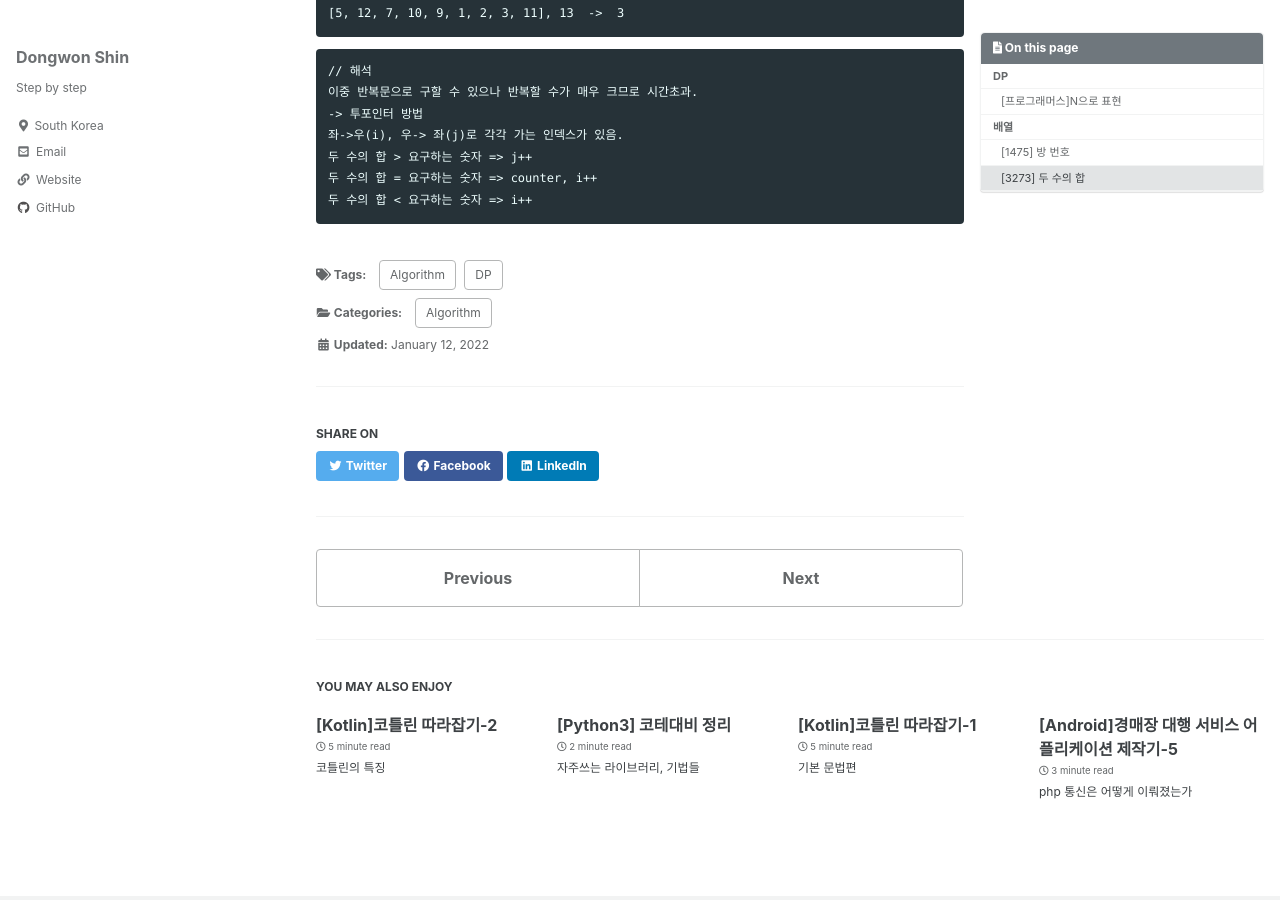
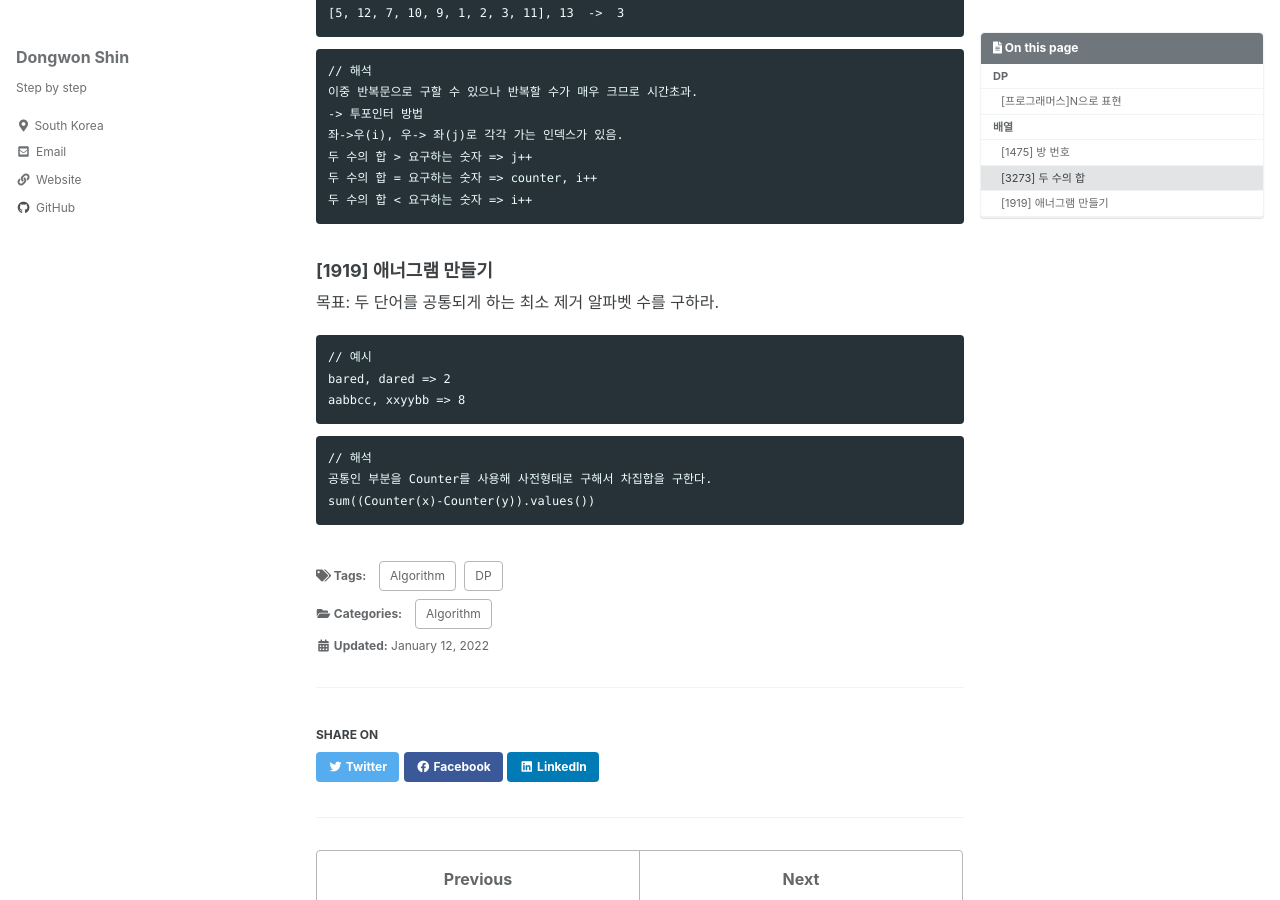
Before and after one commit to ponopono0322/ponopono0322.github.io, a Jekyll site: the page built from _posts/2022-01-12-algorithm.md, in a window 1280 px wide and 900 px high, scrolled down 1400 px. Built offline with Jekyll 4.4.1, drawn with Linux system fonts in a browser that asks for light colours; cached includes are drawn as plain includes; some web fonts are replaced.

Commit message:
Update 2022-01-12-algorithm.md

````diff
--- a/_posts/2022-01-12-algorithm.md
+++ b/_posts/2022-01-12-algorithm.md
@@ -78,3 +78,17 @@ last_modified_at: 2022-01-12
 두 수의 합 = 요구하는 숫자 => counter, i++
 두 수의 합 < 요구하는 숫자 => i++
 ```
+
+### [1919] 애너그램 만들기
+목표: 두 단어를 공통되게 하는 최소 제거 알파벳 수를 구하라.
+```
+// 예시
+bared, dared => 2
+aabbcc, xxyybb => 8
+```
+
+```
+// 해석
+공통인 부분을 Counter를 사용해 사전형태로 구해서 차집합을 구한다.
+sum((Counter(x)-Counter(y)).values())
+```
````
